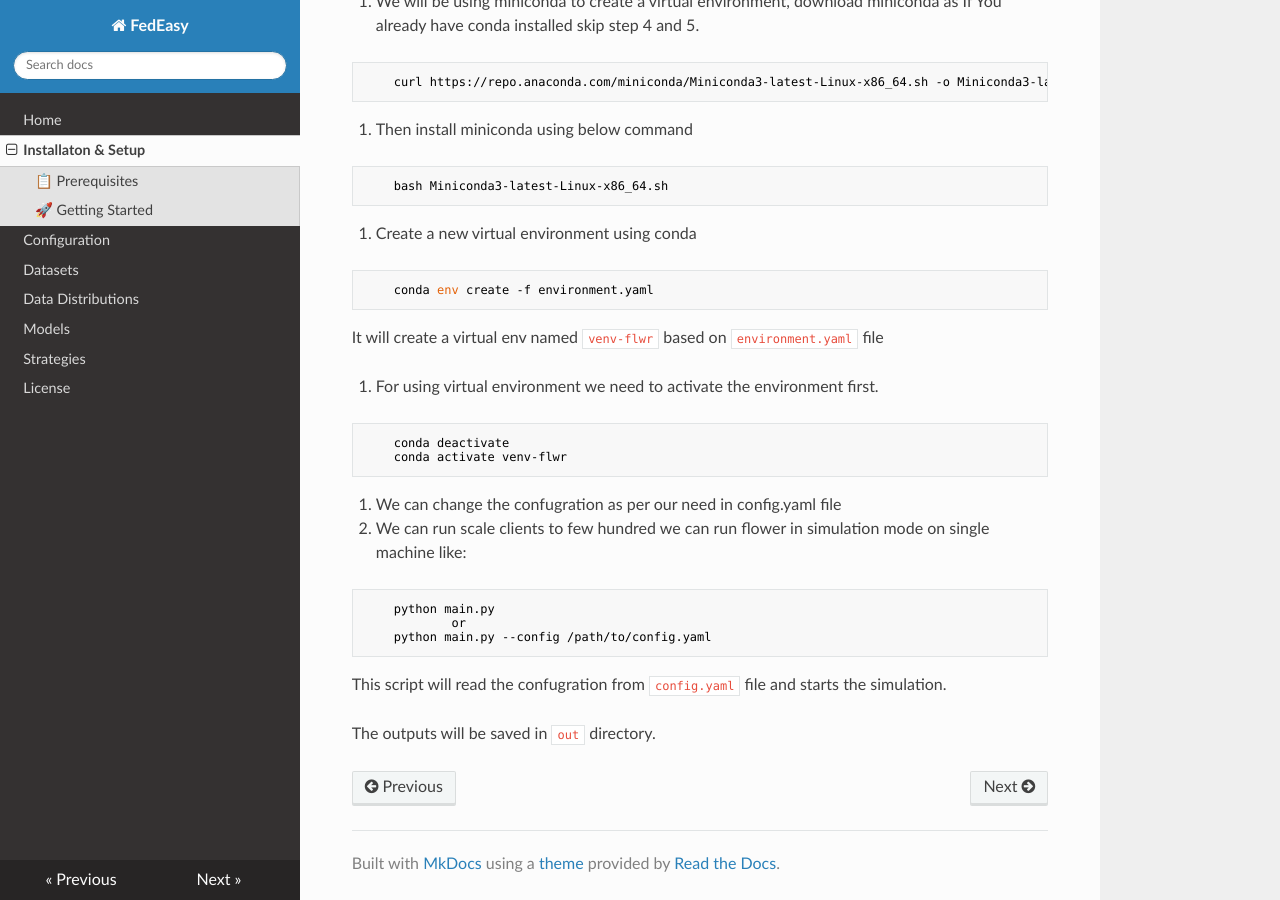
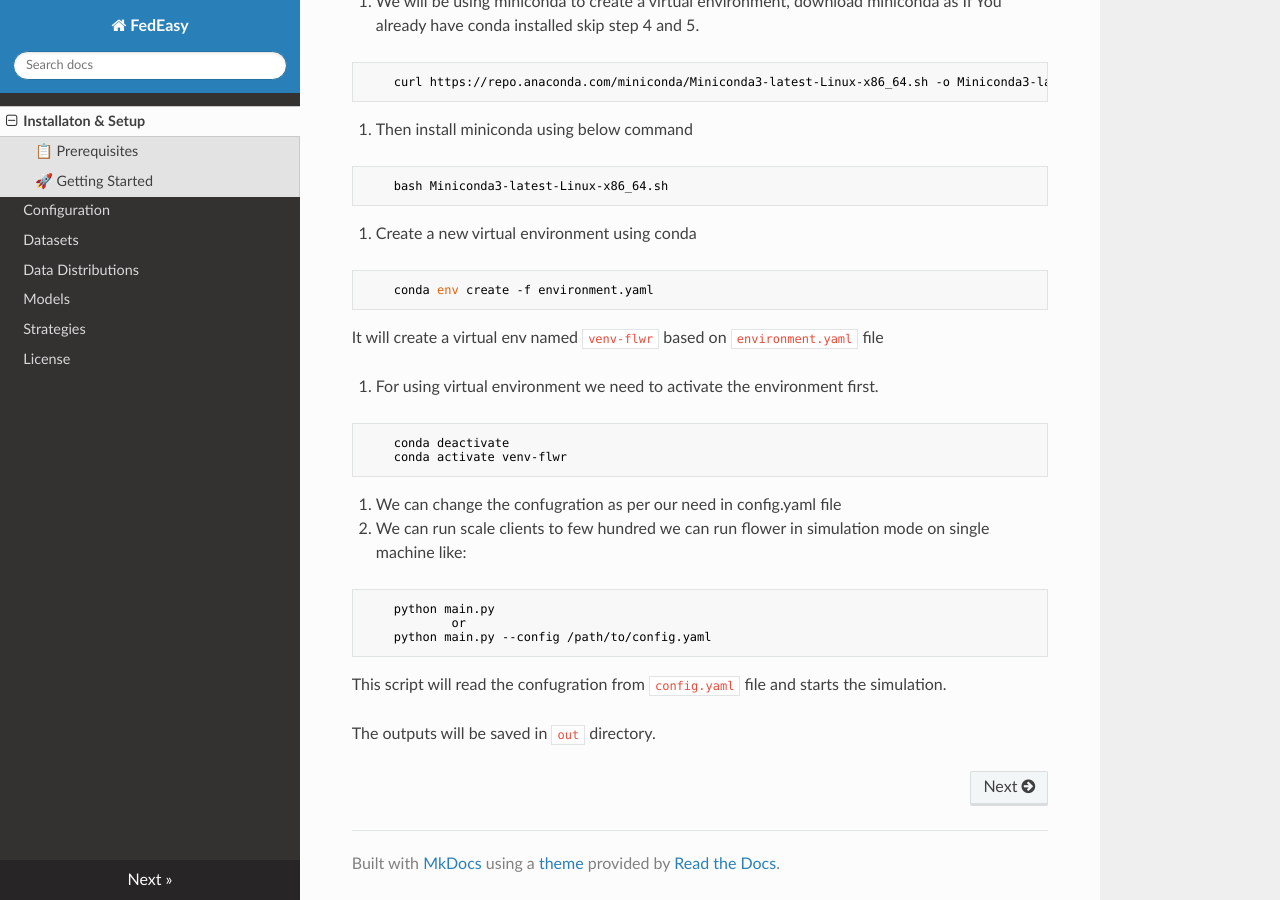
Before and after one commit to phamkhanhquan197/FedKLS, an MkDocs documentation site: the page built from docs/install.md, in a window 1280 px wide and 900 px high, scrolled down 754 px. Built offline with MkDocs 1.6.1, drawn with Linux system fonts in a browser that asks for light colours; nearby versions of some CDN libraries; some of the changed lines change nothing that is shown.

Commit message:
updated mkdocs config

```diff
--- a/mkdocs.yml
+++ b/mkdocs.yml
@@ -1,9 +1,15 @@
 site_name: FedEasy
-theme: readthedocs
 site_url: !ENV READTHEDOCS_CANONICAL_URL
 
+theme:
+  name: readthedocs
+  display_version: True
+  highlightjs: True
+  hljs_languages:
+    - yaml
+    - bash
+
 nav:
-  - Home: index.md
   - Installaton & Setup: install.md
   - Configuration: config.md
   - Datasets: datasets.md
```
